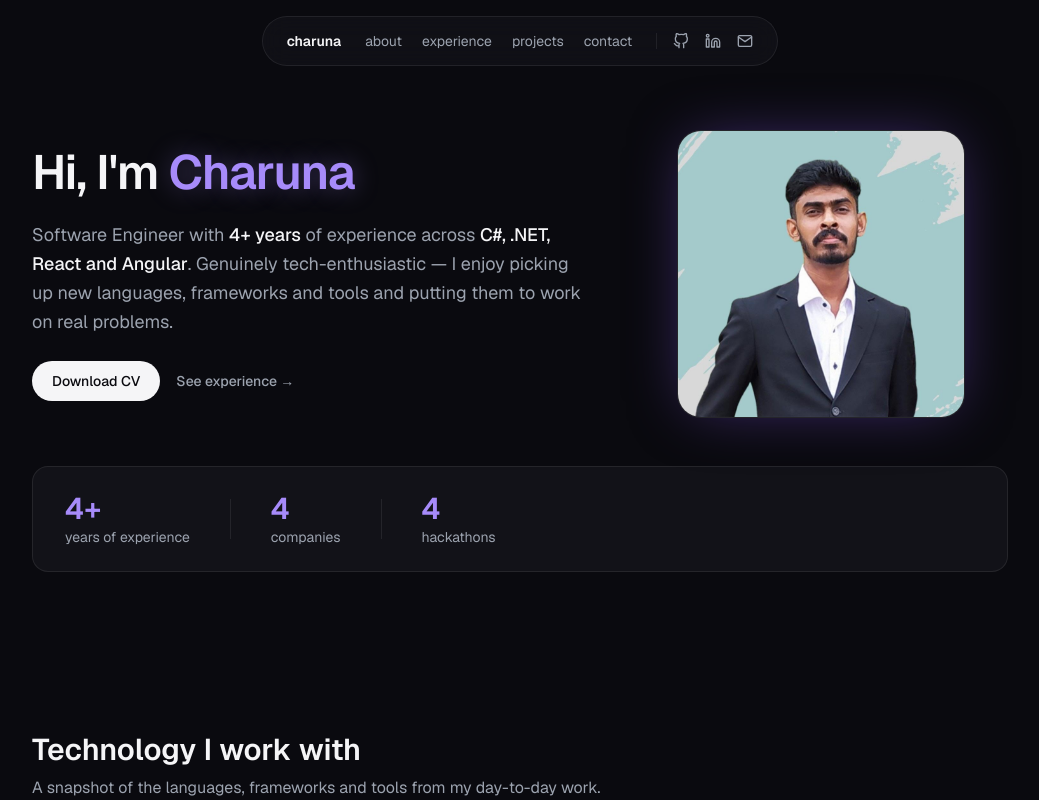
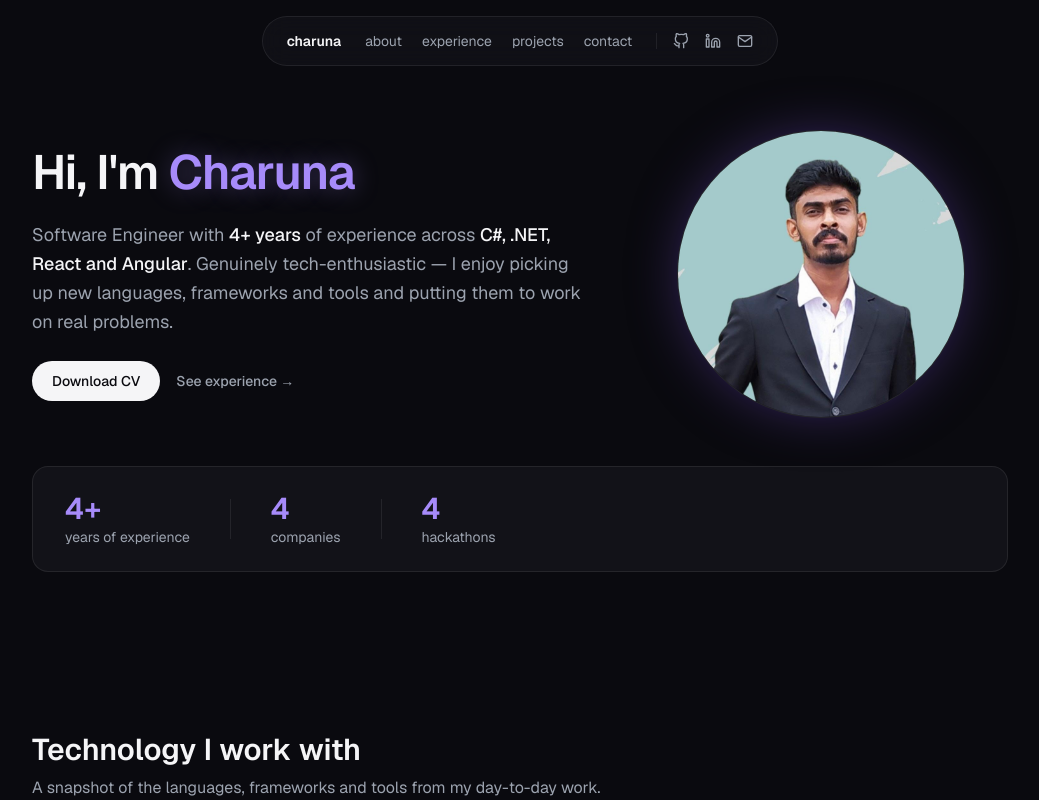
Before and after one commit to CharunaDev/charuna-portfolio, a Next.js app: page / in a window 1280 px wide. Shown: the top 800 px of the page, without its empty margins (120-1159 px from the left). Built offline with nearby package versions, Linux system fonts and the light colour scheme; no server answers.

Commit message:
Make hero profile photo circular

```diff
--- a/src/components/Hero.tsx
+++ b/src/components/Hero.tsx
@@ -31,7 +31,7 @@ export function Hero() {
             </a>
           </div>
         </div>
-        <div className="border-border bg-surface relative mx-auto aspect-square w-56 overflow-hidden rounded-3xl border shadow-[0_0_60px_-15px_rgba(139,92,246,0.5)] sm:w-72">
+        <div className="border-border bg-surface relative mx-auto aspect-square w-56 overflow-hidden rounded-full border shadow-[0_0_60px_-15px_rgba(139,92,246,0.5)] sm:w-72">
           <Image
             src="/profile.jpg"
             alt="Charuna Amarasinghe"
```
